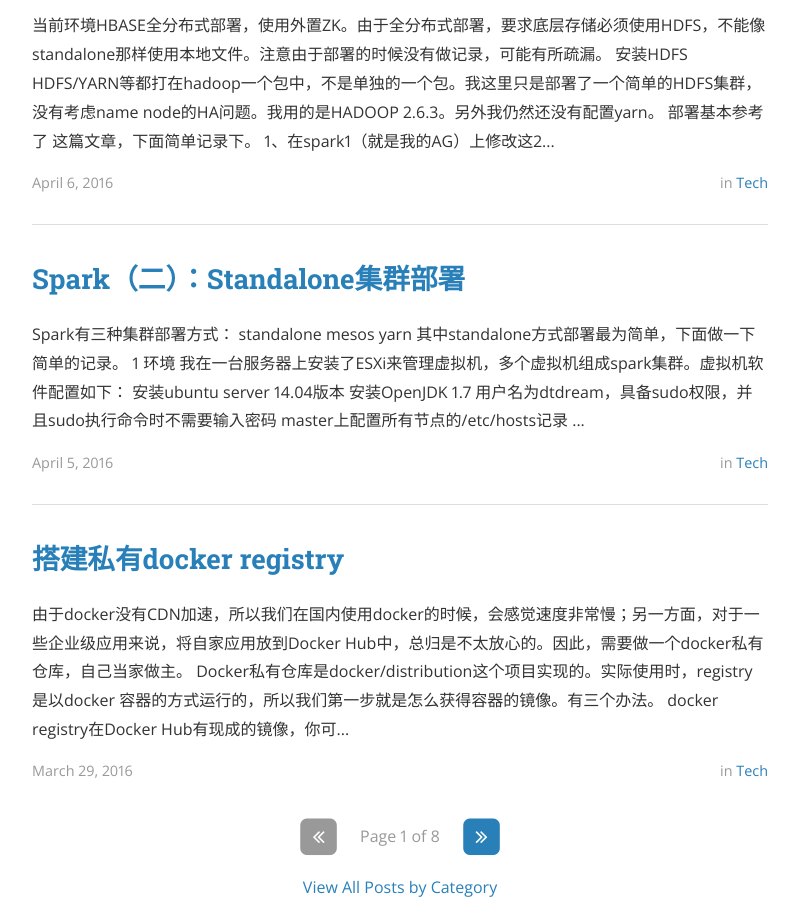
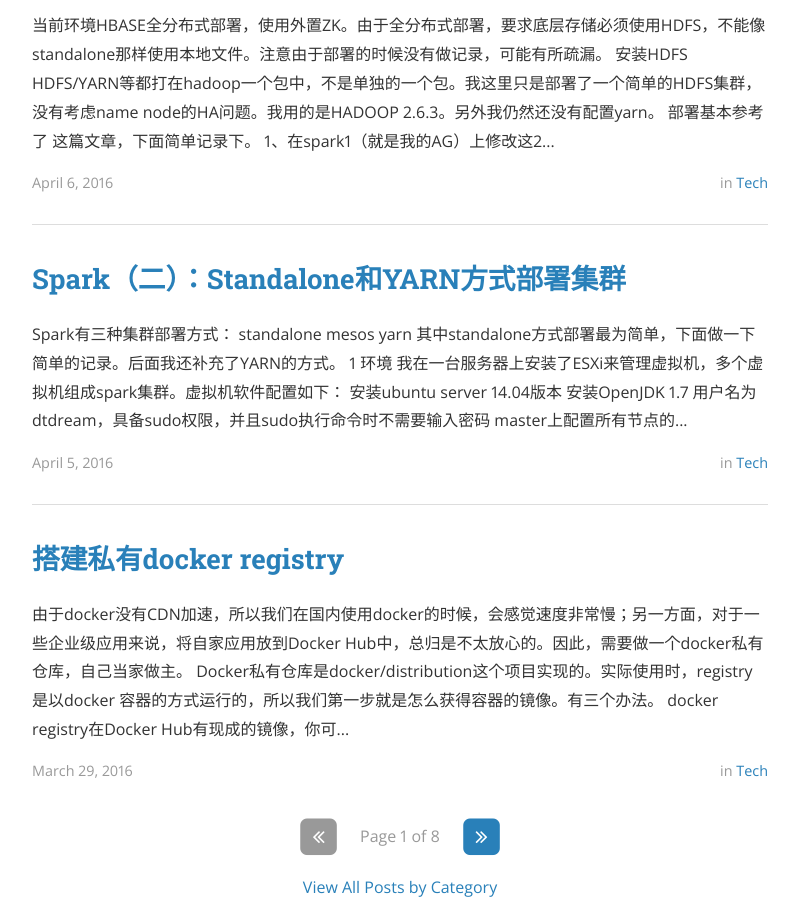
Before and after one commit to iclouding/silenceshell.github.io, a Jekyll site: the page built from index.html, in a window 1280 px wide and 900 px high, scrolled down 1149 px. Shown: the whole window, without its empty margins (240-1039 px from the left). Built offline with Jekyll 4.4.1, drawn with Linux system fonts in a browser that asks for light colours; nearby versions of some CDN libraries; the list of posts is cut into pages by our own code; comment, search, counter and statistics services are not loaded.

Commit message:
edit title

```diff
--- a/_posts/2016-04-05-spark-standalone.md
+++ b/_posts/2016-04-05-spark-standalone.md
@@ -1,6 +1,6 @@
 ---
 layout: post
-title: "Spark（二）：Standalone集群部署"
+title: "Spark（二）：Standalone和YARN方式部署集群"
 date: 2016-04-05 08:11:11
 author: 伊布
 categories: tech
@@ -15,7 +15,7 @@
 - mesos
 - yarn
 
-其中standalone方式部署最为简单，下面做一下简单的记录。
+其中standalone方式部署最为简单，下面做一下简单的记录。后面我还补充了YARN的方式。
 
 
 ### 1 环境
```
